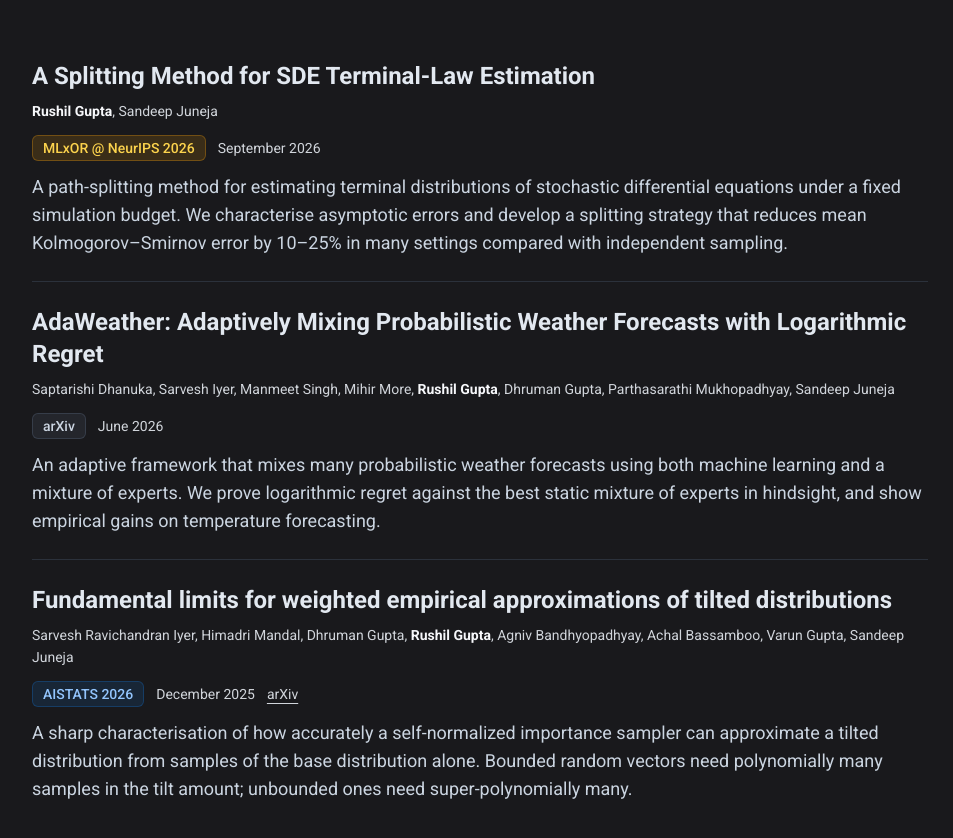
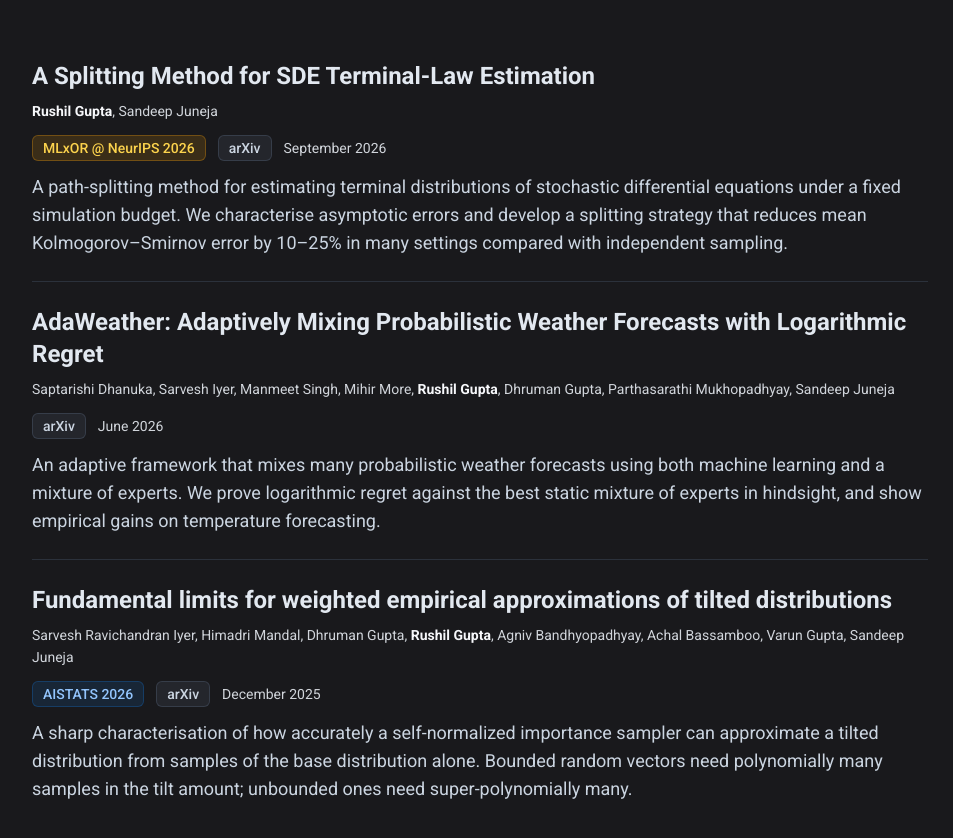
Before and after one commit to RushilGupta4/personal-website, a Next.js app: page /publications in a window 1280 px wide. Shown: the part 280-1118 px from the top of the page, without its empty margins (160-1113 px from the left). Built offline with nearby package versions, Linux system fonts and the light colour scheme.

Commit message:
Link venue tags to each paper version

```diff
--- a/src/app/llms.txt/route.ts
+++ b/src/app/llms.txt/route.ts
@@ -1,5 +1,5 @@
 import { absoluteUrl, socialLinks } from '@/lib/constants';
-import publications from '@/lib/publicationsData';
+import publications, { primaryUrl } from '@/lib/publicationsData';
 
 export const dynamic = 'force-static';
 
@@ -9,13 +9,15 @@ export function GET(): Response {
     .map(publication => {
       const month = new Intl.DateTimeFormat('en', { month: 'long', timeZone: 'UTC' })
         .format(new Date(Date.UTC(publication.year, publication.month - 1, 1)));
-      const venue = publication.venue.type === 'preprint'
+      // Describe the paper by its peer-reviewed venue when it has one.
+      const reviewed = publication.venues.find(venue => venue.type !== 'preprint');
+      const venue = !reviewed
         ? `${month} ${publication.year} preprint`
-        : `${publication.venue.name} ${publication.venue.type === 'workshop' ? 'workshop paper' : 'paper'}`;
+        : `${reviewed.name} ${reviewed.type === 'workshop' ? 'workshop paper' : 'paper'}`;
       const description = publication.directorySummary
         ? `${venue} ${publication.directorySummary}`
         : `${venue}. ${publication.description}`;
-      return `- [${publication.title}](${publication.links[0].url}): ${description}`;
+      return `- [${publication.title}](${primaryUrl(publication)}): ${description}`;
     })
     .join('\n');
 
--- a/src/app/publications/page.tsx
+++ b/src/app/publications/page.tsx
@@ -2,7 +2,7 @@ import { createPageMetadata } from '@/lib/metadata';
 import BasePage from '@/components/base/BasePage';
 import PublicationEntry from '@/components/publications/PublicationEntry';
 import SchemaData from '@/components/SchemaData';
-import publications, { AUTHOR_NAME } from '@/lib/publicationsData';
+import publications, { AUTHOR_NAME, primaryUrl } from '@/lib/publicationsData';
 import { absoluteUrl, personId, siteId } from '@/lib/constants';
 
 export const metadata = createPageMetadata({
@@ -41,7 +41,7 @@ const PublicationsPage = () => {
             author: publication.authors.map(author => ({ '@type': 'Person', name: author, ...(author === AUTHOR_NAME ? { '@id': personId } : {}) })),
             description: publication.description,
             datePublished: `${publication.year}-${String(publication.month).padStart(2, '0')}`,
-            sameAs: publication.links[0].url,
+            sameAs: primaryUrl(publication),
             isPartOf: { '@id': `${pageUrl}#list` }
           }
         }))
@@ -57,7 +57,7 @@ const PublicationsPage = () => {
       <SchemaData data={jsonLd} />
       <div className="mx-auto">
         {sorted.map(publication => (
-          <PublicationEntry key={publication.links[0].url} data={publication} />
+          <PublicationEntry key={primaryUrl(publication)} data={publication} />
         ))}
       </div>
     </BasePage>
--- a/src/components/publications/PublicationEntry.tsx
+++ b/src/components/publications/PublicationEntry.tsx
@@ -1,4 +1,4 @@
-import { AUTHOR_NAME, type Publication, type VenueType } from '@/lib/publicationsData';
+import { AUTHOR_NAME, primaryUrl, type Publication, type Venue, type VenueType } from '@/lib/publicationsData';
 import { cn } from '@/lib/utils';
 
 const MONTHS = ['January', 'February', 'March', 'April', 'May', 'June', 'July', 'August', 'September', 'October', 'November', 'December'];
@@ -10,15 +10,25 @@ const VENUE_STYLES: Record<VenueType, string> = {
   preprint: 'bg-neutral-main/15 text-text-body border-neutral-main/30'
 };
 
+/** A venue pill linking to this version of the paper. */
+const VenueTag = ({ venue }: { venue: Venue }) => (
+  <a
+    href={venue.paper}
+    target="_blank"
+    rel="noopener noreferrer"
+    className={cn('px-2.5 py-0.5 rounded-md border font-medium hover:brightness-125 transition-[filter] duration-200', VENUE_STYLES[venue.type])}
+  >
+    {venue.name}
+  </a>
+);
+
 const PublicationEntry = ({ data }: { data: Publication }) => {
-  const [primary, ...secondary] = data.links;
   const date = `${MONTHS[data.month - 1]} ${data.year}`;
-  const venueClass = cn('px-2.5 py-0.5 rounded-md border font-medium', VENUE_STYLES[data.venue.type]);
 
   return (
     <article className="py-5 md:py-6 border-b border-border-light/60 last:border-b-0">
       <h2 className="text-xl md:text-2xl font-bold leading-snug text-text-heading">
-        <a href={primary.url} target="_blank" rel="noopener noreferrer" className="link-underline link-underline-blue transition-colors duration-200">
+        <a href={primaryUrl(data)} target="_blank" rel="noopener noreferrer" className="link-underline link-underline-blue transition-colors duration-200">
           {data.title}
         </a>
       </h2>
@@ -33,34 +43,10 @@ const PublicationEntry = ({ data }: { data: Publication }) => {
       </p>
 
       <div className="mt-3 flex flex-wrap items-center gap-x-3 gap-y-2 text-sm">
-        {data.venue.url ? (
-          <a
-            href={data.venue.url}
-            target="_blank"
-            rel="noopener noreferrer"
-            className={cn(venueClass, 'hover:brightness-125 transition-[filter] duration-200')}
-          >
-            {data.venue.name}
-          </a>
-        ) : (
-          <span className={venueClass}>{data.venue.name}</span>
-        )}
+        {data.venues.map(venue => (
+          <VenueTag key={venue.name} venue={venue} />
+        ))}
         <span className="text-text-secondary">{date}</span>
-        {secondary.length > 0 && (
-          <span className="flex flex-wrap items-center gap-x-3">
-            {secondary.map(link => (
-              <a
-                key={link.url}
-                href={link.url}
-                target="_blank"
-                rel="noopener noreferrer"
-                className="text-text-secondary hover:text-accent-400 underline underline-offset-4 transition-colors duration-200"
-              >
-                {link.label}
-              </a>
-            ))}
-          </span>
-        )}
       </div>
 
       <p className="mt-3 text-base md:text-lg 3xl:text-xl text-text-body font-[325] leading-relaxed">{data.description}</p>
--- a/src/lib/publicationsData.ts
+++ b/src/lib/publicationsData.ts
@@ -6,17 +6,13 @@
 
 export type VenueType = 'conference' | 'journal' | 'workshop' | 'preprint';
 
+/** One version of a paper, e.g. its arXiv preprint or its appearance at a conference. */
 export interface Venue {
   /** Display name, e.g. "AISTATS 2026" or "arXiv". */
   name: string;
   type: VenueType;
-  /** Venue homepage; the tag links here when set. */
-  url?: string;
-}
-
-export interface PublicationLink {
-  label: string;
-  url: string;
+  /** This version of the paper, e.g. its OpenReview, PMLR or arXiv page. The tag links here. */
+  paper: string;
 }
 
 export interface Publication {
@@ -30,9 +26,8 @@ export interface Publication {
   description: string;
   /** Concise description for the llms.txt directory, following the venue/date. */
   directorySummary?: string;
-  venue: Venue;
-  /** First entry is the primary link the title points at. */
-  links: PublicationLink[];
+  /** One per version of the paper, shown in this order. */
+  venues: Venue[];
 }
 
 /** Author name to highlight in the author lists. */
@@ -47,8 +42,10 @@ const publications: Publication[] = [
     year: 2026,
     description:
       'A path-splitting method for estimating terminal distributions of stochastic differential equations under a fixed simulation budget. We characterise asymptotic errors and develop a splitting strategy that reduces mean Kolmogorov–Smirnov error by 10–25% in many settings compared with independent sampling.',
-    venue: { name: 'MLxOR @ NeurIPS 2026', type: 'workshop', url: 'https://mlxor-2026.github.io/' },
-    links: [{ label: 'arXiv', url: 'https://arxiv.org/abs/2609.12513' }]
+    venues: [
+      { name: 'MLxOR @ NeurIPS 2026', type: 'workshop', paper: 'https://openreview.net/forum?id=QLkuIr3rQE' },
+      { name: 'arXiv', type: 'preprint', paper: 'https://arxiv.org/abs/2609.12513' }
+    ]
   },
   {
     title: 'AdaWeather: Adaptively Mixing Probabilistic Weather Forecasts with Logarithmic Regret',
@@ -67,8 +64,7 @@ const publications: Publication[] = [
     year: 2026,
     description:
       'An adaptive framework that mixes many probabilistic weather forecasts using both machine learning and a mixture of experts. We prove logarithmic regret against the best static mixture of experts in hindsight, and show empirical gains on temperature forecasting.',
-    venue: { name: 'arXiv', type: 'preprint' },
-    links: [{ label: 'arXiv', url: 'https://arxiv.org/abs/2606.02663' }]
+    venues: [{ name: 'arXiv', type: 'preprint', paper: 'https://arxiv.org/abs/2606.02663' }]
   },
   {
     title: 'Fundamental limits for weighted empirical approximations of tilted distributions',
@@ -87,12 +83,15 @@ const publications: Publication[] = [
     year: 2025,
     description:
       'A sharp characterisation of how accurately a self-normalized importance sampler can approximate a tilted distribution from samples of the base distribution alone. Bounded random vectors need polynomially many samples in the tilt amount; unbounded ones need super-polynomially many.',
-    venue: { name: 'AISTATS 2026', type: 'conference', url: 'https://virtual.aistats.org/Conferences/2026' },
-    links: [
-      { label: 'OpenReview', url: 'https://openreview.net/forum?id=gmmtcjRs0O' },
-      { label: 'arXiv', url: 'https://arxiv.org/abs/2512.23979' }
+    venues: [
+      { name: 'AISTATS 2026', type: 'conference', paper: 'https://openreview.net/forum?id=gmmtcjRs0O' },
+      { name: 'arXiv', type: 'preprint', paper: 'https://arxiv.org/abs/2512.23979' }
     ]
   }
 ];
 
+/** The link the title points at: the arXiv version (ideally the latest), else the first version. */
+export const primaryUrl = (publication: Publication): string =>
+  (publication.venues.find(venue => venue.name === 'arXiv') ?? publication.venues[0]).paper;
+
 export default publications;
```
